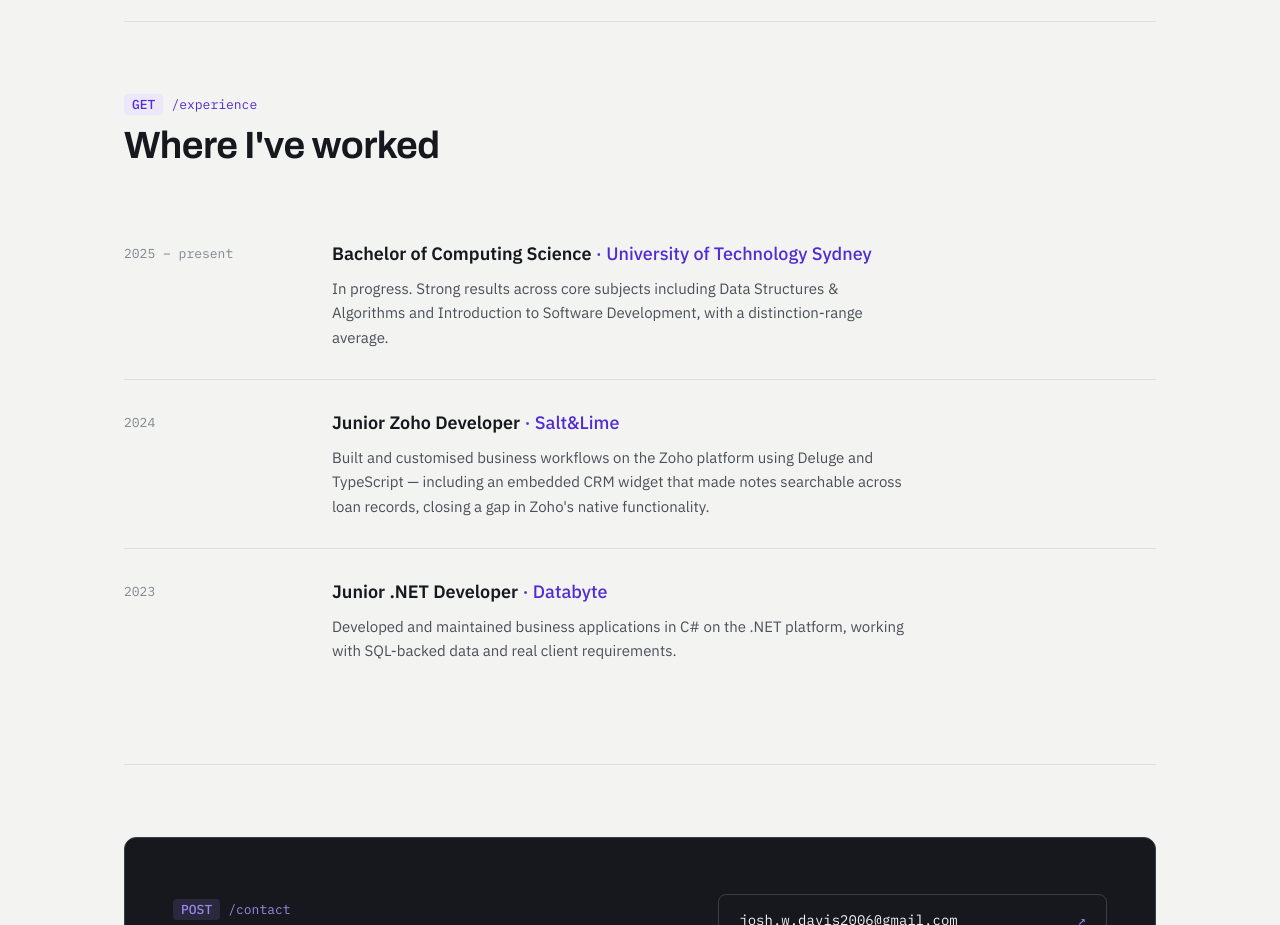
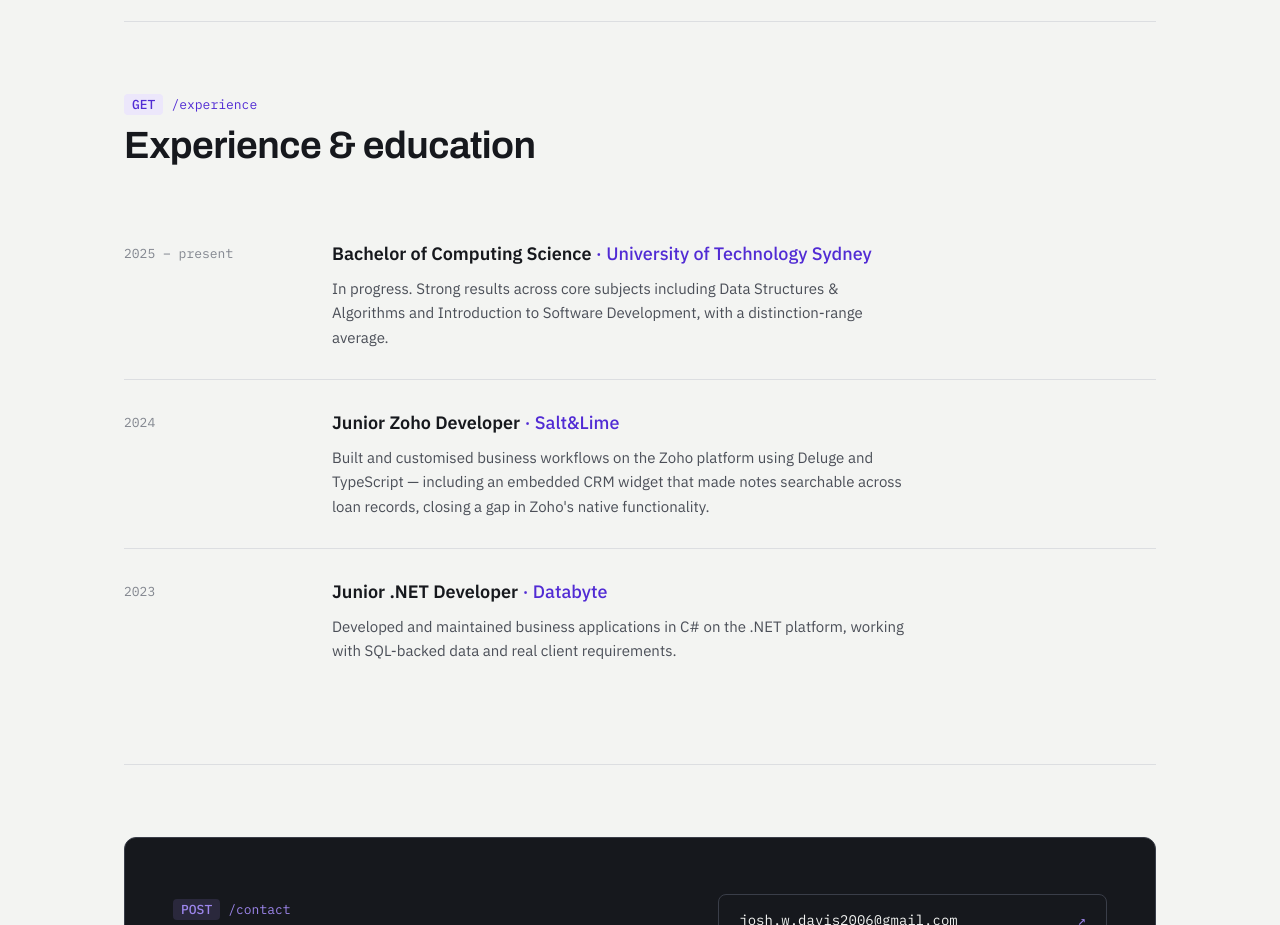
Before and after one commit to JoshuaDavis11/JoshuaDavis11.github.io, a plain HTML site: page index.html in a window 1280 px wide. Shown: the part 2180-3105 px from the top of the page. Drawn offline with Linux system fonts and the light colour scheme.

Commit message:
Fixed catagory naming on the right file

```diff
--- a/index.html
+++ b/index.html
@@ -744,7 +744,7 @@ footer {
   <section id="experience">
     <div class="sec-head reveal">
       <p class="route"><span class="verb">GET</span>/experience</p>
-      <h2>Where I've worked</h2>
+      <h2>Experience &amp; education</h2>
     </div>
 
     <div class="xp-list">
```
